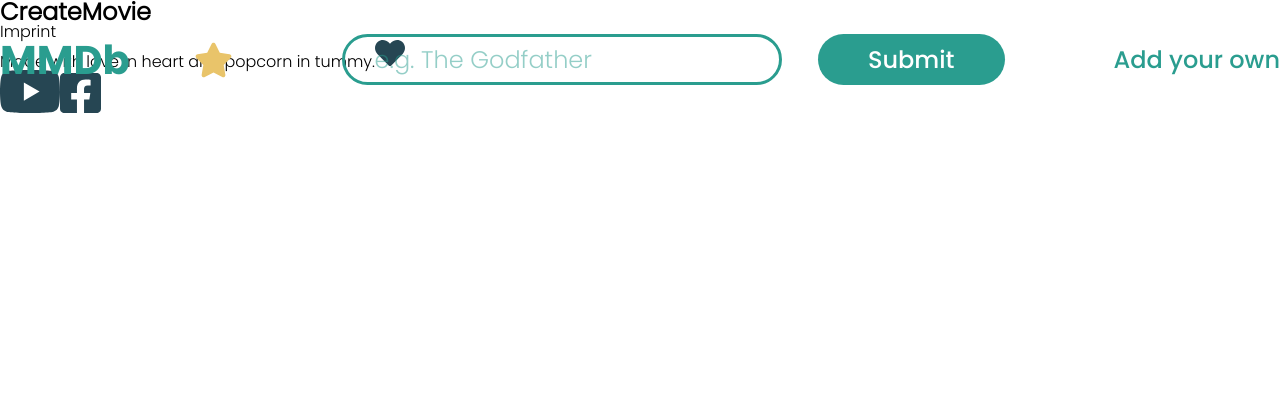
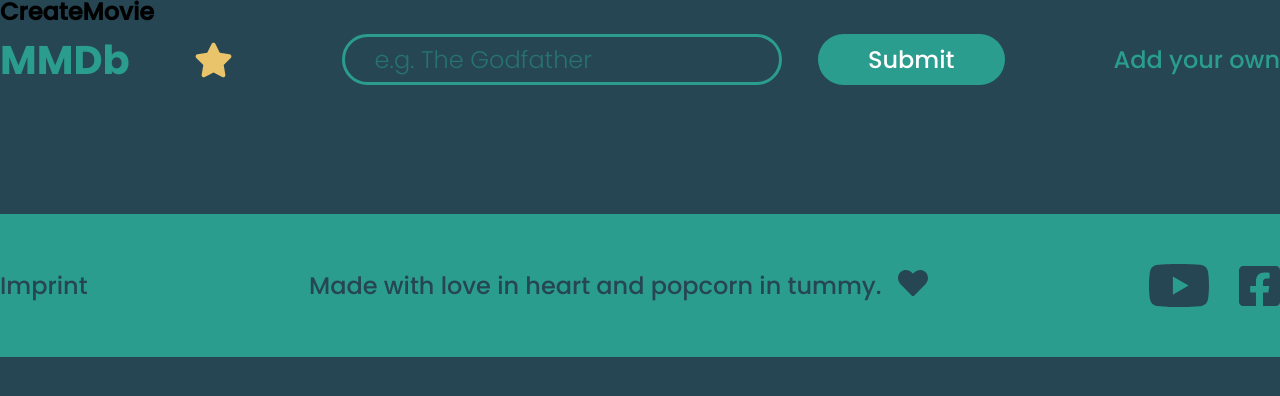
Before and after one commit to wilhelm-lenz/movie-db-full-stack, a React (Vite) app in the folder frontend/: page /createMovie in a window 1280 px wide. Shown: the top 396 px of the page. Built offline with nearby package versions, Linux system fonts and the light colour scheme.

Commit message:
added movie list and footer

```diff
--- a/frontend/src/components/footer/Footer.jsx
+++ b/frontend/src/components/footer/Footer.jsx
@@ -6,6 +6,7 @@ import Heart from "../svg/Heart";
 const Footer = () => {
   return (
     <footer className="footer">
+      <div className="footer-container">
         <p className="imprint">Imprint</p>
         <p className="footer-text">
           Made with love in heart and popcorn in tummy.
@@ -17,6 +18,7 @@ const Footer = () => {
           <YouTube />
           <Facebook />
         </div>
+      </div>
     </footer>
   );
 };
--- a/frontend/src/components/footer/Footer.scss
+++ b/frontend/src/components/footer/Footer.scss
@@ -0,0 +1,29 @@
+@use "../../scss/variables";
+
+.footer {
+  background-color: variables.$accent-color;
+  padding-block: 5rem;
+  .imprint {
+    color: variables.$basic-background-color;
+    font-family: variables.$normal-text-font-family-500;
+    font-size: 2.4rem;
+  }
+
+  .footer-text {
+    color: variables.$basic-background-color;
+    font-family: variables.$normal-text-font-family-500;
+    font-size: 2.4rem;
+    display: flex;
+    align-items: center;
+    column-gap: 1.6rem;
+
+    &.heart-icon {
+    }
+  }
+
+  .social-wrapper {
+    display: flex;
+    align-items: center;
+    column-gap: 3rem;
+  }
+}
--- a/frontend/src/components/main/Main.jsx
+++ b/frontend/src/components/main/Main.jsx
@@ -2,7 +2,7 @@
 import "./Main.scss";
 
 const Main = ({ children }) => {
-  return <main className="">{children}</main>;
+  return <main className="main">{children}</main>;
 };
 
 export default Main;
--- a/frontend/src/components/main/Main.scss
+++ b/frontend/src/components/main/Main.scss
@@ -0,0 +1,3 @@
+.main {
+  padding-bottom: 19rem;
+}
--- a/frontend/src/components/movieList/MovieList.jsx
+++ b/frontend/src/components/movieList/MovieList.jsx
@@ -5,13 +5,11 @@ import { MovieContext } from "../../contextes/MovieContext";
 
 const MovieList = () => {
   const { movies, setMovies } = useContext(MovieContext);
-  console.log(movies);
 
   const getAllMovies = async () => {
     const res = await fetch(`http://localhost:8000/api/v1/movies`);
     const dataObj = await res.json();
     const { status, data, error } = dataObj;
-    console.log(data);
 
     if (status !== "success") console.log(error);
     else setMovies(data.movies);
--- a/frontend/src/components/movieList/MovieList.scss
+++ b/frontend/src/components/movieList/MovieList.scss
@@ -1,4 +1,19 @@
-.movie-list {
-  display: grid;
-  grid-template-columns: repeat(3, 1fr);
+@use "../../scss/variables";
+
+.section-all-movies {
+  margin-top: 22rem;
+  .heading-secondary {
+    color: variables.$accent-color;
+    font-family: variables.$heading-font-family-800;
+    font-size: 4.4rem;
+    margin-bottom: 8rem;
+  }
+
+  .movie-list {
+    display: grid;
+    grid-template-columns: repeat(auto-fill, minmax(300px, 1fr));
+    grid-template-rows: 60rem;
+    grid-auto-rows: 65rem;
+    gap: 9.8rem 16rem;
+  }
 }
--- a/frontend/src/components/movieListItem/MovieListItem.jsx
+++ b/frontend/src/components/movieListItem/MovieListItem.jsx
@@ -22,7 +22,7 @@ const MovieListItem = ({ movie }) => {
     posterURLArray[0] = "https";
   }
   const posterURL = posterURLArray?.join(":");
-  console.log(posterURL);
+
   // const posterURL = movie?.poster ? movie.poster : defaultPoster;
   return (
     <li className="movie-list-item">
--- a/frontend/src/components/movieListItem/MovieListItem.scss
+++ b/frontend/src/components/movieListItem/MovieListItem.scss
@@ -1,4 +1,27 @@
+@use "../../scss/variables";
+
 .movie-list-item {
   display: flex;
   flex-direction: column;
+  max-height: 100%;
+
+  .movie-list-item-img {
+    width: 100%;
+    height: 85%;
+    margin-bottom: 2rem;
+    object-fit: fill;
+  }
+
+  .movie-list-item-title {
+    color: variables.$text-color;
+    font-family: variables.$normal-text-font-family-500;
+    font-size: 2rem;
+    margin-bottom: 0.8rem;
+  }
+
+  .movie-list-item-director {
+    color: variables.$accent-color;
+    font-family: variables.$sub-text-font-family-300;
+    font-size: 2rem;
+  }
 }
--- a/frontend/src/pages/home/Home.jsx
+++ b/frontend/src/pages/home/Home.jsx
@@ -8,7 +8,6 @@ const Home = () => {
     <>
       <Main>
         <Hero />
-        <h2>Home</h2>
         <MovieList />
       </Main>
     </>
--- a/frontend/src/scss/_base.scss
+++ b/frontend/src/scss/_base.scss
@@ -13,8 +13,9 @@ html {
 body {
   box-sizing: border-box;
   font-size: 1.6rem;
-  font-family: "Poppins-Light";
+  font-family: variables.$normal-text-font-family-500;
   line-height: 1;
+  background-color: variables.$basic-background-color;
 }
 
 .container {
@@ -22,6 +23,14 @@ body {
   margin: 0 auto;
 }
 
+.footer-container {
+  max-width: 144rem;
+  margin: 0 auto;
+  display: flex;
+  justify-content: space-between;
+  align-items: center;
+}
+
 a {
   text-decoration: none;
 }
--- a/frontend/src/scss/_variables.scss
+++ b/frontend/src/scss/_variables.scss
@@ -3,7 +3,8 @@ $accent-color-50: rgba(42, 157, 143, 0.5);
 $heading-color: #a16171;
 $add-and-romove-button-color: #e9c46a;
 $text-color: #ffffff;
-$dark-background-color: #3a3a3a;
+$basic-background-color: #264653;
+$create-movie-page-background-color: #3a3a3a;
 $heading-font-family-800: "Poppins-ExtraBold";
 $normal-text-font-family-500: "Poppins-Medium";
 $sub-text-font-family-300: "Poppins-Light";
```
Lines whose indentation alone changed are shown as unchanged.
